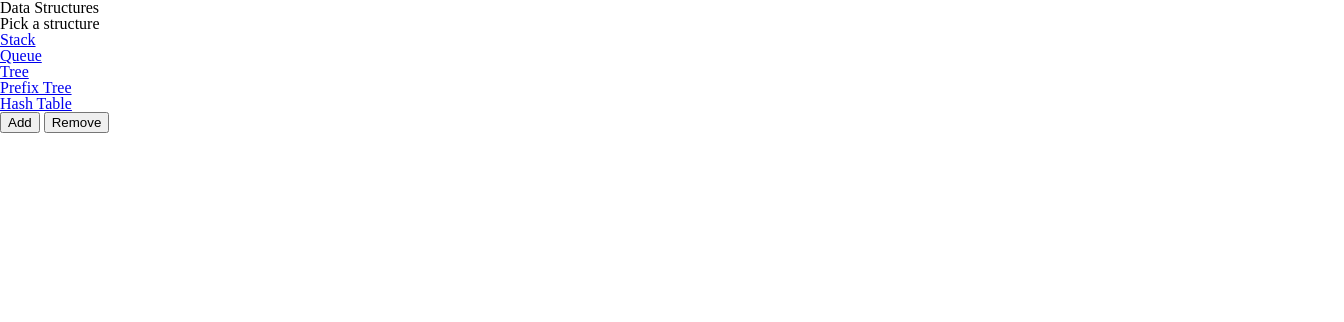
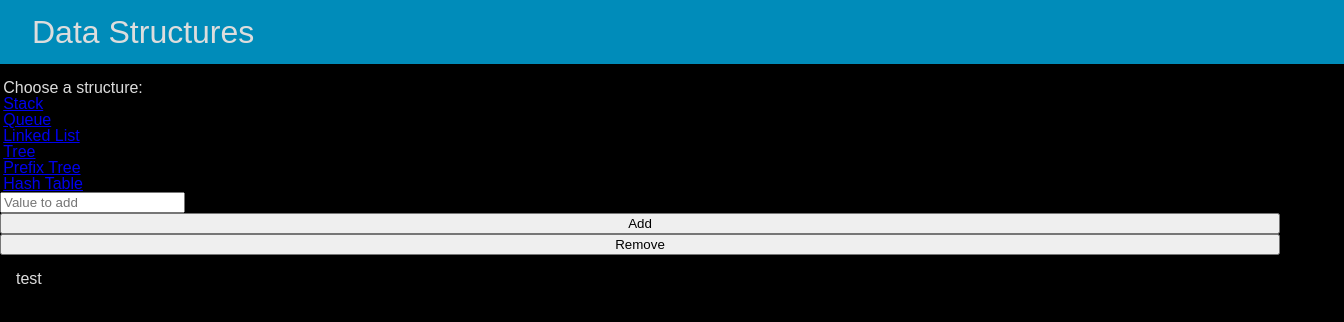
Before and after one commit to nickweinberg/DiscoverDataStructures, a website: page index.html in a window 1280 px wide. Shown: the whole page, 1344 px wide, since content can reach past the window. Drawn offline with nearby package versions, Linux system fonts and the light colour scheme.

Commit message:
Redo entire layout

```diff
--- a/index.html
+++ b/index.html
@@ -1,63 +1,52 @@
 <!doctype html>
 <html>
   <head>
+    <!-- D3.js won't work without UTF-8 encoding -->
+    <meta charset="utf-8">
     <!-- CSS: Framework -->
     <link href="lib/foundation/css/foundation.css" rel="stylesheet">
     <!-- CSS: App's code -->
-    <link href="stylesheets/colors.css" rel="stylesheet">
     <link href="stylesheets/screen.css" rel="stylesheet">
   </head>
   <body>
-    <div class="off-canvas-wrap">
-      <div class="inner-wrap">
-        <nav class="tab-bar">
-          <section class="left-small">
-            <a class="left-off-canvas-toggle menu-icon" ><span></span></a>
-          </section>
-
-          <section class="middle tab-bar-section">
-            <h1 class="title">Data Structures</h1>
-          </section>
-        </nav>
-
-        <aside class="left-off-canvas-menu">
-          <ul class="off-canvas-list">
-            <li><label>Pick a structure</label></li>
-            <li><a href="#">Stack</a></li>
-            <li><a href="#">Queue</a></li>
-            <li><a href="#">Tree</a></li>
-            <li><a href="#">Prefix Tree</a></li>
-            <li><a href="#">Hash Table</a></li>
-          </ul>
-        </aside>
+    <header class="master-header">
+      Data Structures
+    </header>
+    <dl class="struct-nav sub-nav">
+      <dt>Choose a structure:</dt>
+      <dd class="active"><a href="#">Stack</a></dd>
+      <dd><a href="#">Queue</a></dd>
+      <dd><a href="#">Linked List</a></dd>
+      <dd><a href="#">Tree</a></dd>
+      <dd><a href="#">Prefix Tree</a></dd>
+      <dd><a href="#">Hash Table</a></dd>
+    </dl>
 
     <section class="main-section">
       <!-- content goes here -->
-          <article class="content-container">
-            <section class="controls">
+      <article class="content-container row">
+        <section class="controls columns small-3">
+          <input type="text" placeholder="Value to add" />
           <button class="add-btn">Add</button>
           <button class="remove-btn">Remove</button>
         </section>
-            <section class="visualization">
+        <section class="visualization columns small-9">
+          test
         </section>
       </article>
     </section>
 
-      <a class="exit-off-canvas"></a>
-
-      </div>
-    </div>
 
     <!-- JS: Libraries -->
     <script src="lib/d3/d3.js"></script>
-    <script src="lib/foundation/js/vendor/jquery.js"></script>
-    <script src="lib/foundation/js/foundation.js"></script>
+    <!-- // <script src="lib/foundation/js/vendor/jquery.js"></script> -->
+    <!-- // <script src="lib/foundation/js/foundation.js"></script> -->
     <!-- JS: Foundation plugins -->
-    <script>
-      $(document).foundation();
-    </script>
+    <!-- // <script>
+    //   $(document).foundation();
+    // </script> -->
     <!-- // <script src="lib/foundation/js/foundation/foundation.offcanvas.js"></script> -->
     <!-- JS: App's code -->
-    <script src="scripts/main-viz.js"></script>
+    <script src="scripts/viz-stack.js"></script>
   </body>
 </html>
--- /dev/null
+++ b/sass/_colors.scss
@@ -0,0 +1,4 @@
+$body-background-color: #000;
+$body-font-color: #ddd;
+$side-nav-link-color: $body-font-color;
+$banner-color: #008cba;
--- /dev/null
+++ b/sass/_typography.scss
@@ -0,0 +1 @@
+$body-font-family: "Arial";
--- a/sass/screen.scss
+++ b/sass/screen.scss
@@ -4,8 +4,37 @@
  * <link href="/stylesheets/screen.css" media="screen, projection" rel="stylesheet" type="text/css" /> */
 
 @import "compass/reset";
+@import "colors";
+@import "typography";
 
-.inner-wrap {
-  // set height to 100% of viewport height
-  height: 100vh;
+body {
+  background-color: $body-background-color;
+  font-family: $body-font-family;
+  color: $body-font-color;
 }
+
+.master-header {
+  width: 100%;
+  padding: 0.5em 1em;
+  margin-bottom: 0.5em;
+  font-size: 2em;
+  background-color: $banner-color;
+}
+
+.struct-nav {
+  margin-left: 0.2em;
+}
+
+.controls {
+  top: 10%;
+
+  button {
+    display: block;
+    width: 100%;
+  }
+}
+
+.visualization {
+  padding: 1em;
+  width: 70%
+}
--- a/stylesheets/main.css
+++ /dev/null
@@ -1 +0,0 @@
-@import url(../lib/foundation/css/foundation.css);
```
Also changed, not shown: sass/colors.scss (deleted), stylesheets/colors.css (deleted), stylesheets/screen.css. Lines whose indentation alone changed are shown as unchanged.
